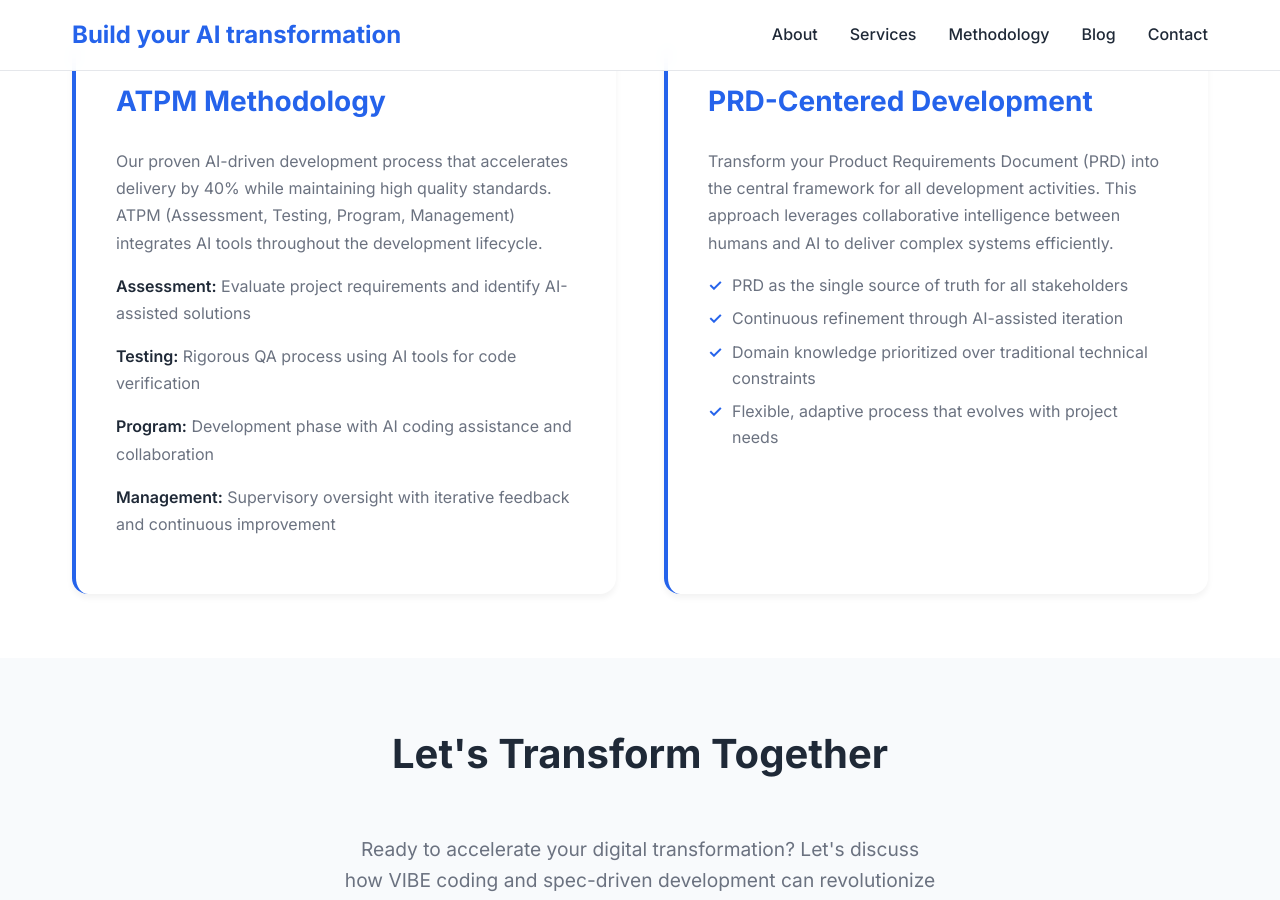
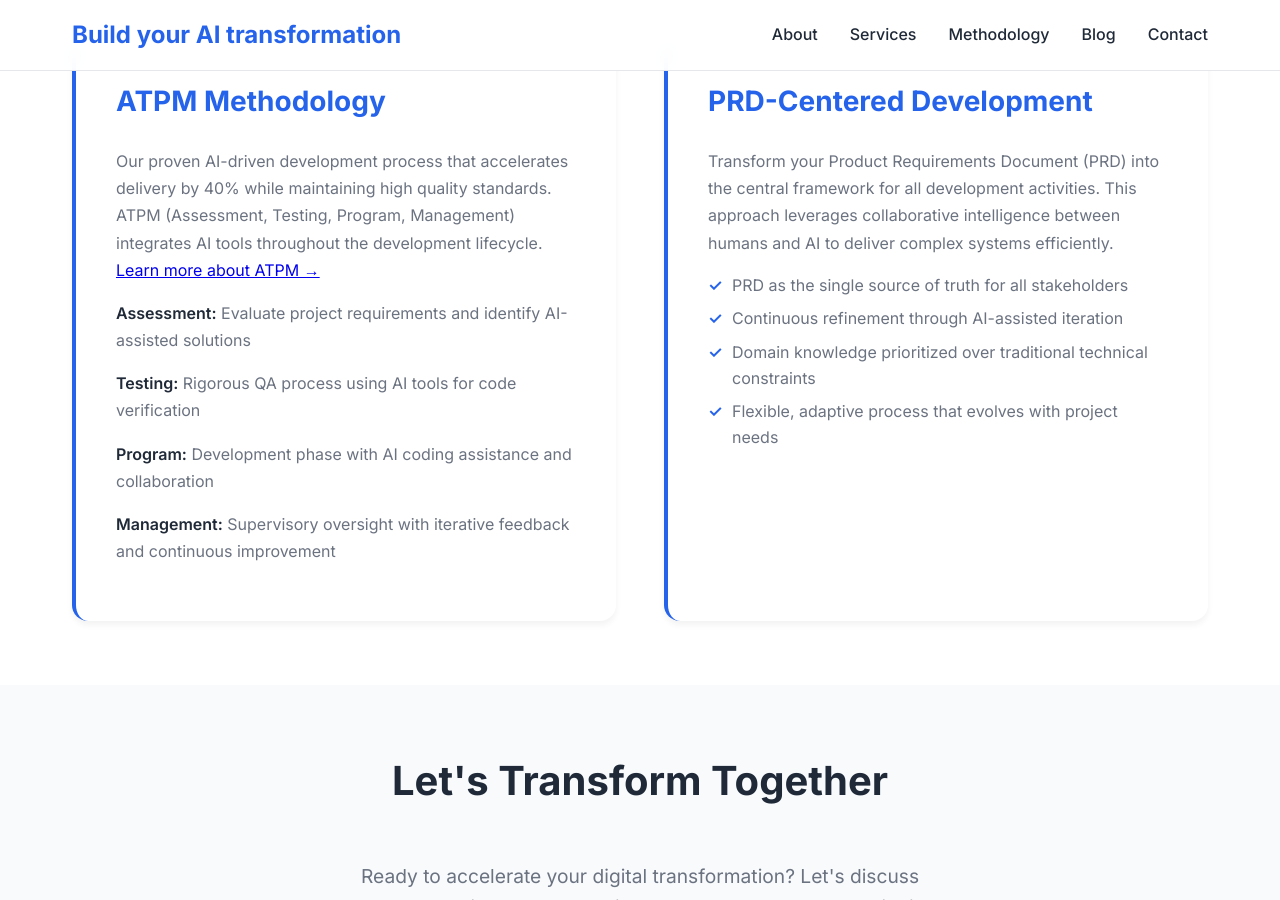
Before and after one commit to thegiive/wiselychen-page, a Jekyll site: the page built from index.md, in a window 1280 px wide and 900 px high, scrolled down 1601 px. Built offline with Jekyll 4.4.1, drawn with Linux system fonts in a browser that asks for light colours.

Commit message:
Add link to ATPM methodology blog post
- Add "Learn more about ATPM →" link to detailed blog post
- Links to ai-coding.wiselychen.com ATPM article
- Opens in new tab with proper security attributes

🤖 Generated with [Claude Code](https://claude.ai/code)

Co-Authored-By: Claude <noreply@anthropic.com>

```diff
--- a/_data/methodologies.yml
+++ b/_data/methodologies.yml
@@ -1,6 +1,6 @@
 - title: "ATPM Methodology"
   content: |
-    <p>Our proven AI-driven development process that accelerates delivery by 40% while maintaining high quality standards. ATPM (Assessment, Testing, Program, Management) integrates AI tools throughout the development lifecycle.</p>
+    <p>Our proven AI-driven development process that accelerates delivery by 40% while maintaining high quality standards. ATPM (Assessment, Testing, Program, Management) integrates AI tools throughout the development lifecycle. <a href="https://ai-coding.wiselychen.com/atpm-a-real-production-vibe-coding-process/" target="_blank" rel="noopener">Learn more about ATPM →</a></p>
     <p><strong>Assessment:</strong> Evaluate project requirements and identify AI-assisted solutions</p>
     <p><strong>Testing:</strong> Rigorous QA process using AI tools for code verification</p>
     <p><strong>Program:</strong> Development phase with AI coding assistance and collaboration</p>
```
